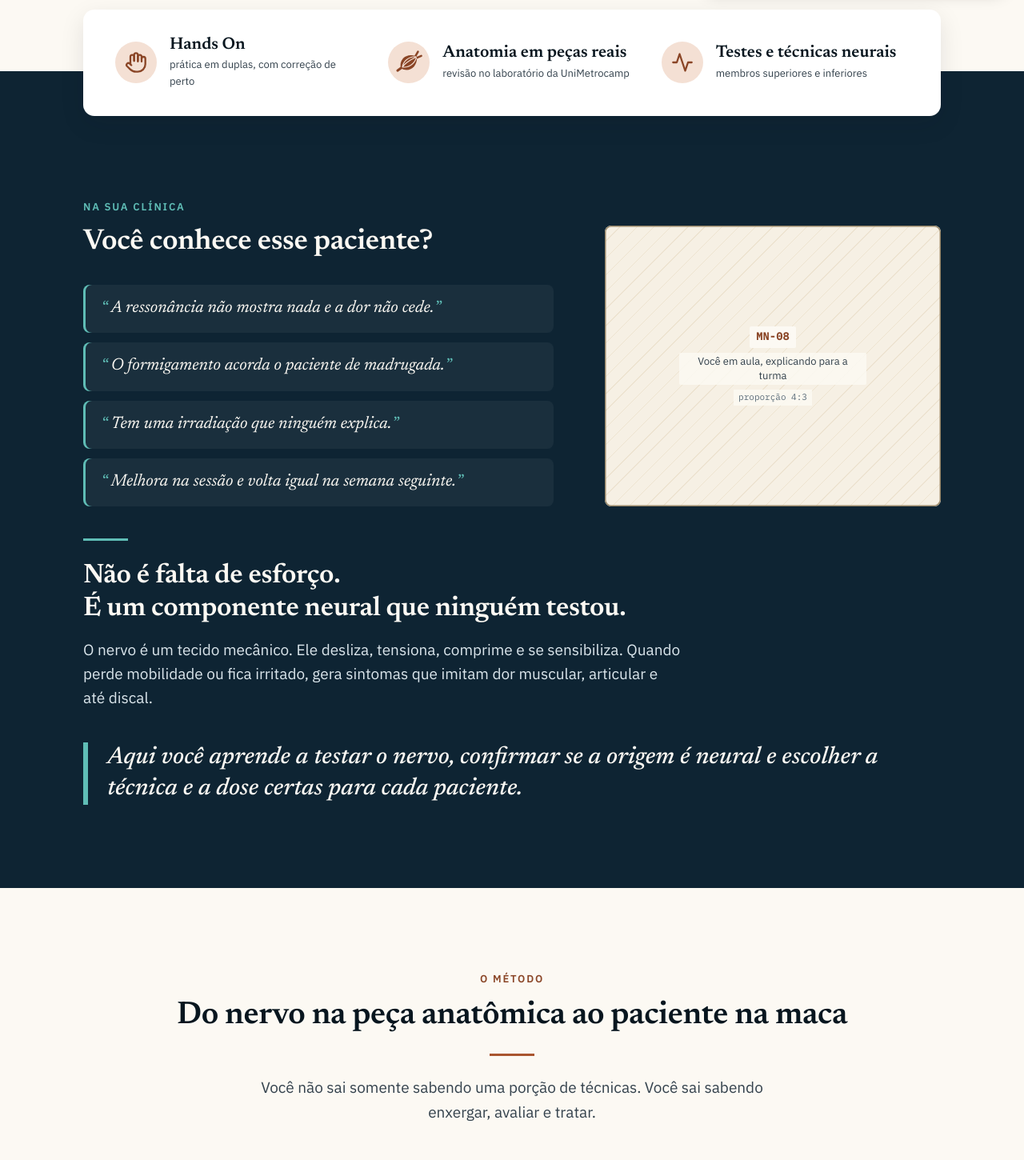
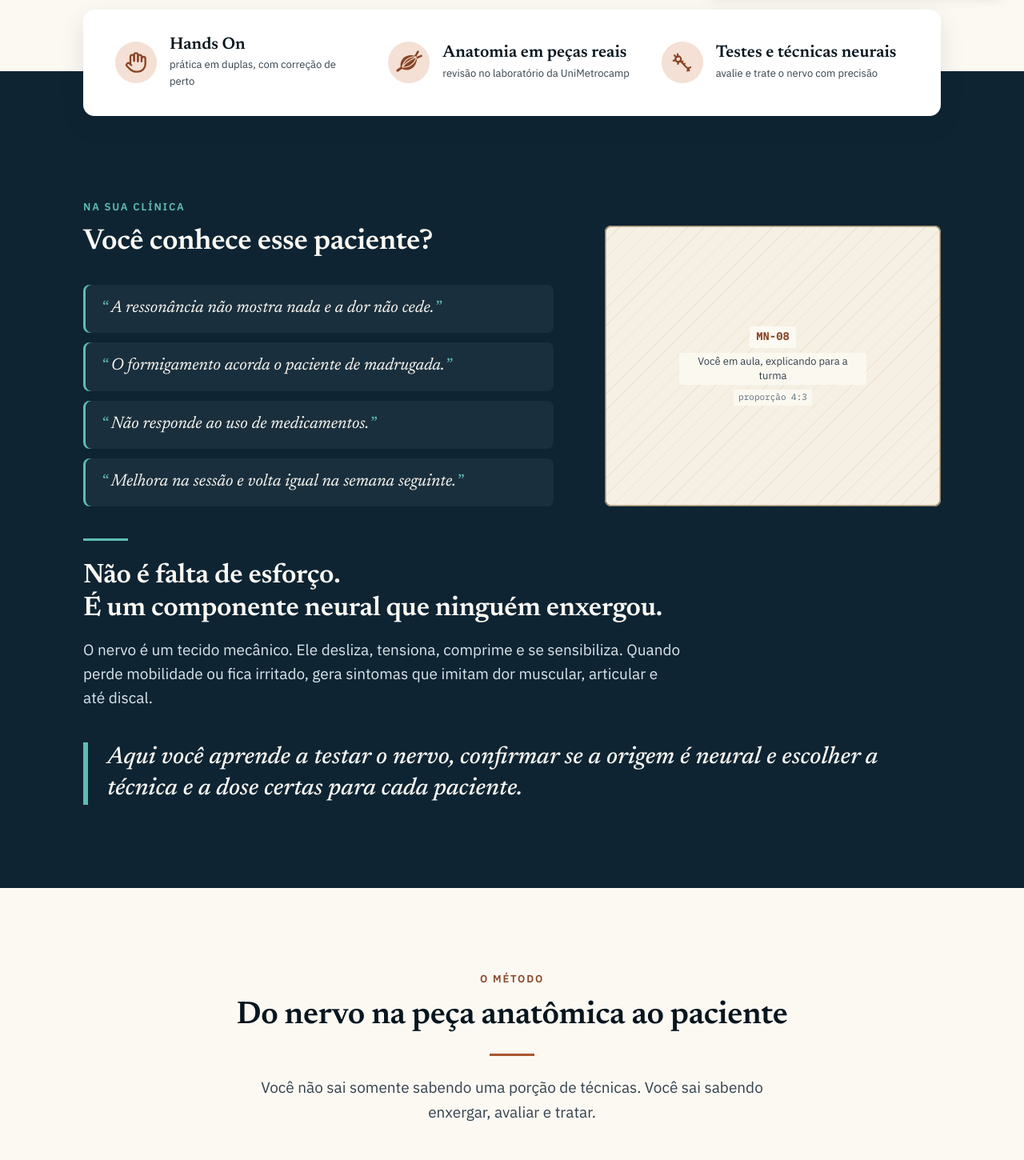
Before and after one commit to marcelofurlanfisio/curso_mobilizacao_neural, a plain HTML site: page index.html in a window 1280 px wide. Shown: the part 853-2303 px from the top of the page at 80% size. Drawn offline with Linux system fonts and the light colour scheme; no server answers.

Commit message:
Ajustes de texto, ícone de neurônio e ícone de cérebro
Co-Authored-By: Claude Opus 5.5 <noreply@anthropic.com>
Claude-Session: https://claude.ai/code/session_01VpYV5u8QdYCEjvzDgcf7MR

```diff
--- a/index.html
+++ b/index.html
@@ -711,7 +711,7 @@ dialog{border:0;padding:0;color:var(--c-ink-700)}
   <ul class="highlights">
     <li><span class="hi-ic"><svg width="20" height="20" viewBox="0 0 24 24" fill="none" stroke="currentColor" stroke-width="2" stroke-linecap="round" stroke-linejoin="round" aria-hidden="true"><path d="M18 11V6a2 2 0 0 0-4 0v5"/><path d="M14 10V4a2 2 0 0 0-4 0v6"/><path d="M10 10.5V6a2 2 0 0 0-4 0v8"/><path d="M18 8a2 2 0 1 1 4 0v6a8 8 0 0 1-8 8h-2c-2.8 0-4.5-.86-5.99-2.34l-3.6-3.6a2 2 0 0 1 2.83-2.82L7 15"/></svg></span><div><b>Hands On</b><span>prática em duplas, com correção de perto</span></div></li>
     <li><span class="hi-ic"><svg width="34" height="34" viewBox="0 0 24 24" aria-hidden="true"><g transform="rotate(-36 12 12)" stroke-linecap="round"><path d="M4.6 12H0.4" stroke="currentColor" stroke-width="2" fill="none"/><path d="M19 11.3L23.4 9.3" stroke="currentColor" stroke-width="1.7" fill="none"/><path d="M19 12.7L23.6 13.7" stroke="currentColor" stroke-width="1.7" fill="none"/><path d="M3.8 12C6.8 4.8 15.2 4.6 19.8 11.2L19.8 12.8C15.2 19.4 6.8 19.2 3.8 12Z" fill="currentColor"/><path d="M5.4 12C9 8.4 14.6 8.1 19.4 11.4M5.4 12C9.6 10.7 14.6 10.9 19.4 12M5.4 12C9 15.6 14.6 15.9 19.4 12.6" stroke="#F4E0D4" stroke-width=".75" fill="none"/></g></svg></span><div><b>Anatomia em peças reais</b><span>revisão no laboratório da UniMetrocamp</span></div></li>
-    <li><span class="hi-ic"><svg width="20" height="20" viewBox="0 0 24 24" fill="none" stroke="currentColor" stroke-width="2" stroke-linecap="round" stroke-linejoin="round" aria-hidden="true"><polyline points="22 12 18 12 15 21 9 3 6 12 2 12"/></svg></span><div><b>Testes e técnicas neurais</b><span>membros superiores e inferiores</span></div></li>
+    <li><span class="hi-ic"><svg width="20" height="20" viewBox="0 0 24 24" fill="none" stroke="currentColor" stroke-width="1.9" stroke-linecap="round" stroke-linejoin="round" aria-hidden="true"><circle cx="7.5" cy="8.5" r="3"/><path d="M5.6 6.6 3.5 4.5M5 9.3 2.5 10.2M7.2 5.9 6.8 3M7.9 11.1 7.2 13.6"/><path d="M9.6 10.3c2.2 1.6 3.6 3.4 5 5.3 1 1.3 2 2.2 3.4 2.6"/><path d="M18 18.2l2.6-.9M18 18.2l1.2 2.5M18 18.2l-.6 2.7"/><path d="M11.4 11.7l1-1M13.6 14.3l1-1" stroke-width="1.6"/></svg></span><div><b>Testes e técnicas neurais</b><span>avalie e trate o nervo com precisão</span></div></li>
   </ul>
 </div>
 
@@ -723,13 +723,13 @@ dialog{border:0;padding:0;color:var(--c-ink-700)}
     <ul class="pac-list" aria-label="Situações que aparecem na consulta">
       <li>A ressonância não mostra nada e a dor não cede.</li>
       <li>O formigamento acorda o paciente de madrugada.</li>
-      <li>Tem uma irradiação que ninguém explica.</li>
+      <li>Não responde ao uso de medicamentos.</li>
       <li>Melhora na sessão e volta igual na semana seguinte.</li>
     </ul>
     <figure class="foto pac-photo" data-foto="MN-08" data-ar="4/3" data-desc="Você em aula, explicando para a turma"></figure>
     <div class="pac-sub">
       <div class="rule" aria-hidden="true"></div>
-      <h3 class="pac-h3"><span>Não é falta de esforço.</span> <span class="pac-h3-l2">É um componente neural que ninguém testou.</span></h3>
+      <h3 class="pac-h3"><span>Não é falta de esforço.</span> <span class="pac-h3-l2">É um componente neural que ninguém enxergou.</span></h3>
       <p class="truth-p">O nervo é um tecido mecânico. Ele desliza, tensiona, comprime e se sensibiliza. Quando perde mobilidade ou fica irritado, gera sintomas que imitam dor muscular, articular e até discal.</p>
     </div>
     <p class="big-quote truth-quote pac-quote">Aqui você aprende a testar o nervo, confirmar se a origem é neural e escolher a técnica e a dose certas para cada paciente.</p>
@@ -741,7 +741,7 @@ dialog{border:0;padding:0;color:var(--c-ink-700)}
   <div class="wrap">
     <div class="sec-head center metodo-head">
       <div class="eyebrow">O método</div>
-      <h2>Do nervo na peça anatômica ao paciente na maca</h2>
+      <h2>Do nervo na peça anatômica ao paciente</h2>
       <div class="rule" aria-hidden="true"></div>
       <p>Você não sai somente sabendo uma porção de técnicas. Você sai sabendo enxergar, avaliar e tratar.</p>
     </div>
@@ -810,7 +810,7 @@ dialog{border:0;padding:0;color:var(--c-ink-700)}
       <div class="item"><span class="ic"><svg width="20" height="20" viewBox="0 0 24 24" fill="none" stroke="currentColor" stroke-width="2" stroke-linecap="round" stroke-linejoin="round" aria-hidden="true"><polyline points="22 12 18 12 15 21 9 3 6 12 2 12"/></svg></span><div><h3>Ciatalgia e lombociatalgia</h3><p>Diferenciar dor neural de dor referida e dosar a carga.</p></div></div>
       <div class="item"><span class="ic"><svg width="20" height="20" viewBox="0 0 24 24" fill="none" stroke="currentColor" stroke-width="2" stroke-linecap="round" stroke-linejoin="round" aria-hidden="true"><polyline points="22 12 18 12 15 21 9 3 6 12 2 12"/></svg></span><div><h3>Cervicobraquialgia</h3><p>Plexo braquial, testes de membro superior e integração com a cervical.</p></div></div>
       <div class="item"><span class="ic"><svg width="20" height="20" viewBox="0 0 24 24" fill="none" stroke="currentColor" stroke-width="2" stroke-linecap="round" stroke-linejoin="round" aria-hidden="true"><polyline points="22 12 18 12 15 21 9 3 6 12 2 12"/></svg></span><div><h3>Dor lombar com componente neural</h3><p>Quando o nervo faz parte do quadro e como tratar junto.</p></div></div>
-      <div class="item"><span class="ic"><svg width="20" height="20" viewBox="0 0 24 24" fill="none" stroke="currentColor" stroke-width="2" stroke-linecap="round" stroke-linejoin="round" aria-hidden="true"><polyline points="22 12 18 12 15 21 9 3 6 12 2 12"/></svg></span><div><h3>Dor crônica com sensibilização</h3><p>Abordagem que inclui educação em dor.</p></div></div>
+      <div class="item"><span class="ic"><svg width="20" height="20" viewBox="0 0 24 24" fill="none" stroke="currentColor" stroke-width="1.9" stroke-linecap="round" stroke-linejoin="round" aria-hidden="true"><path d="M12 5.5c0-1.7-1.3-3-3-3-1.3 0-2.4.8-2.8 2A3 3 0 0 0 3.5 8.2a3.1 3.1 0 0 0 .3 5.4A3.2 3.2 0 0 0 6.5 18 3 3 0 0 0 12 19.4z"/><path d="M12 5.5c0-1.7 1.3-3 3-3 1.3 0 2.4.8 2.8 2a3 3 0 0 1 2.7 3.7 3.1 3.1 0 0 1-.3 5.4 3.2 3.2 0 0 1-2.7 4.4 3 3 0 0 1-5.5 1.4"/><path d="M8.5 9.5c1 0 1.8.6 2.2 1.4M15.5 9.5c-1 0-1.8.6-2.2 1.4M7.8 14.3c1.2-.2 2.4.3 3 1.2M16.2 14.3c-1.2-.2-2.4.3-3 1.2"/></svg></span><div><h3>Dor crônica com sensibilização</h3><p>Abordagem que inclui educação em dor.</p></div></div>
       <div class="item"><span class="ic"><svg width="20" height="20" viewBox="0 0 24 24" fill="none" stroke="currentColor" stroke-width="2" stroke-linecap="round" stroke-linejoin="round" aria-hidden="true"><path d="M12 22s8-4 8-10V5l-8-3-8 3v7c0 6 8 10 8 10z"/></svg></span><div><h3>Sinais de alerta</h3><p>O que não tratar e quando encaminhar, sem insegurança.</p></div></div>
     </div>
   </div>
@@ -827,7 +827,7 @@ dialog{border:0;padding:0;color:var(--c-ink-700)}
     <div class="fit">
       <div class="card yes">
         <ul>
-          <li><svg width="18" height="18" viewBox="0 0 24 24" fill="none" stroke="currentColor" stroke-width="2.4" stroke-linecap="round" stroke-linejoin="round" aria-hidden="true"><polyline points="20 6 9 17 4 12"/></svg><span>Fisioterapeutas que querem resolver os casos neurais que travam a agenda</span></li>
+          <li><svg width="18" height="18" viewBox="0 0 24 24" fill="none" stroke="currentColor" stroke-width="2.4" stroke-linecap="round" stroke-linejoin="round" aria-hidden="true"><polyline points="20 6 9 17 4 12"/></svg><span>Fisioterapeutas que querem resolver os casos neurais com segurança</span></li>
           <li><svg width="18" height="18" viewBox="0 0 24 24" fill="none" stroke="currentColor" stroke-width="2.4" stroke-linecap="round" stroke-linejoin="round" aria-hidden="true"><polyline points="20 6 9 17 4 12"/></svg><span>Estudantes de fisioterapia que querem chegar ao estágio e à clínica com uma habilidade rara</span></li>
           <li><svg width="18" height="18" viewBox="0 0 24 24" fill="none" stroke="currentColor" stroke-width="2.4" stroke-linecap="round" stroke-linejoin="round" aria-hidden="true"><polyline points="20 6 9 17 4 12"/></svg><span>Terapeutas manuais, osteopatas e quiropraxistas que querem somar a mobilização neural ao que já fazem</span></li>
           <li><svg width="18" height="18" viewBox="0 0 24 24" fill="none" stroke="currentColor" stroke-width="2.4" stroke-linecap="round" stroke-linejoin="round" aria-hidden="true"><polyline points="20 6 9 17 4 12"/></svg><span>Quem já fez outro curso de mobilização neural e quer mais critério para avaliar e dosar</span></li>
```
